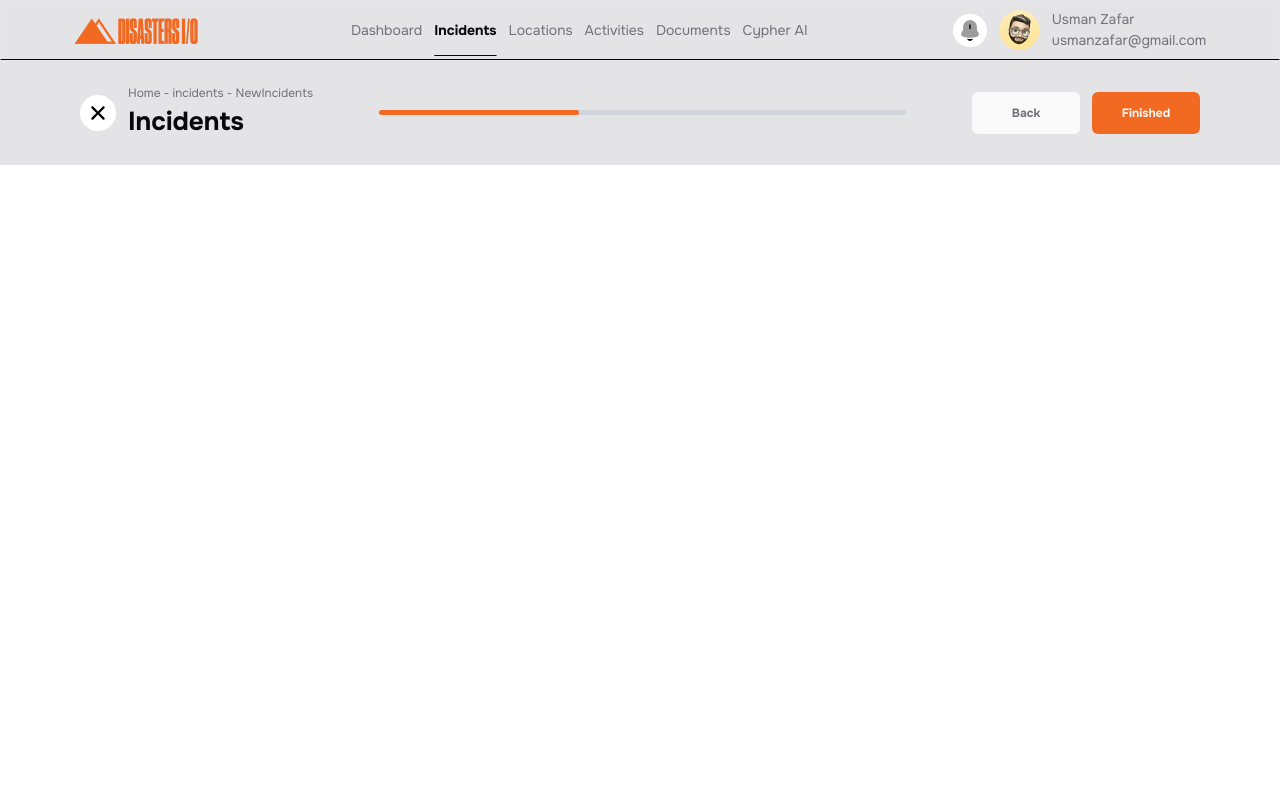
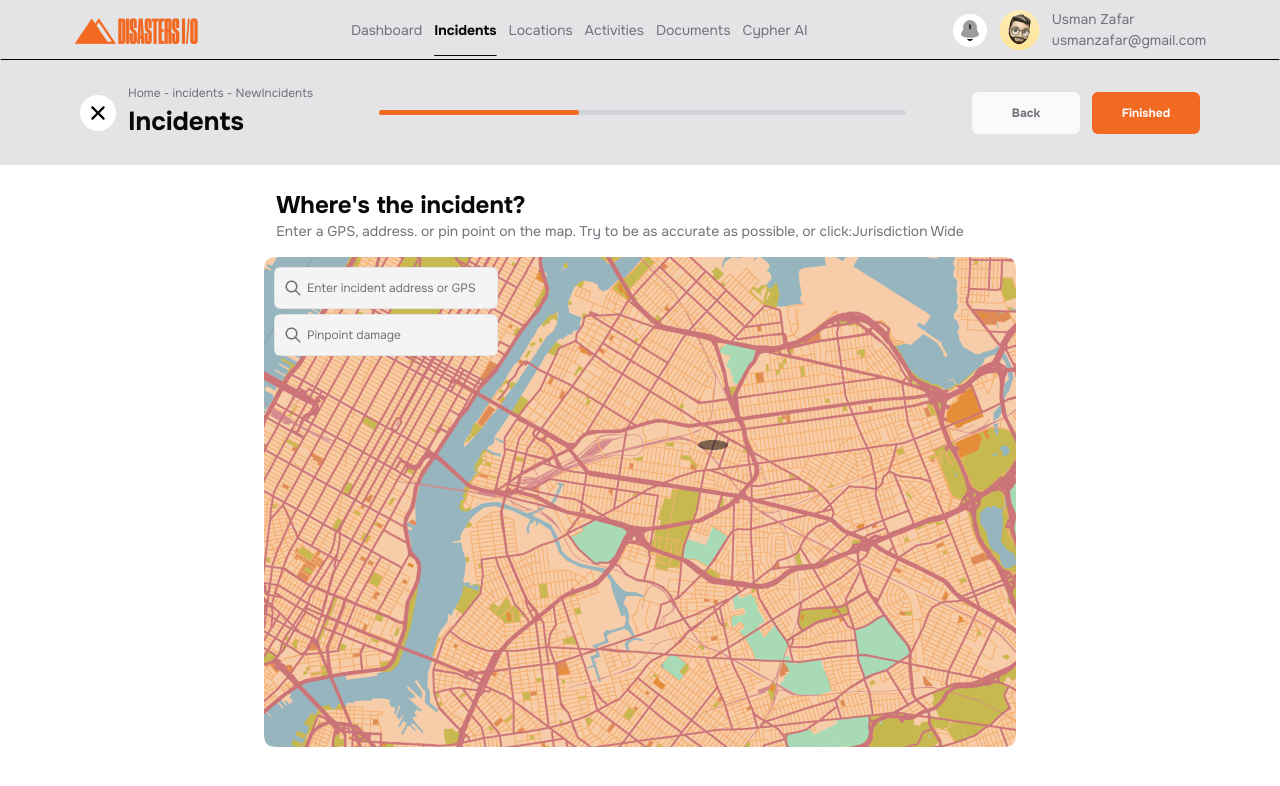
Before and after one commit to Radib181/disasters-I-O, a React (Vite) app: page /incidents/stepbar/newIncidents/describeIncidents/location in a window 1280 px wide. Shown: the top 786 px of the page. Built offline with nearby package versions, Linux system fonts and the light colour scheme.

Commit message:
incidents section complete

```diff
--- a/src/App.jsx
+++ b/src/App.jsx
@@ -9,6 +9,7 @@ import React from "react";
 import NewIncidents from "./components/pages/incidents/NewIncidents";
 import DescribeIncidents from "./components/pages/incidents/DescribeIncidents";
 import IncidentsLocation from './components/pages/incidents/IncidentsLocation';
+import Location from "./components/pages/Location/Location";
 
 function App() {
   return (
@@ -19,9 +20,19 @@ function App() {
           <Route path="/" element={<Dashboard />} />
           <Route path="/incidents" element={<Incidents />} />
           <Route path="/incidents/stepbar" element={<StepBar />} />
-          <Route path="/incidents/stepbar/newIncidents" element={<NewIncidents />} />
-          <Route path="/incidents/stepbar/newIncidents/describeIncidents" element={<DescribeIncidents />} />
-          <Route path="/incidents/stepbar/newIncidents/describeIncidents/location" element={<IncidentsLocation />} />
+          <Route
+            path="/incidents/stepbar/newIncidents"
+            element={<NewIncidents />}
+          />
+          <Route
+            path="/incidents/stepbar/newIncidents/describeIncidents"
+            element={<DescribeIncidents />}
+          />
+          <Route
+            path="/incidents/stepbar/newIncidents/describeIncidents/location"
+            element={<IncidentsLocation />}
+          />
+          <Route path="/Locations" element={<Location />} />
         </Routes>
       </BrowserRouter>
     </>
--- /dev/null
+++ b/src/components/pages/Location/Location.jsx
@@ -0,0 +1,9 @@
+const Location = () => {
+  return (
+    <div>
+      <h1 className="text-center mt-5">location page</h1>
+    </div>
+  );
+};
+
+export default Location;
--- a/src/components/pages/incidents/IncidentsLocation.jsx
+++ b/src/components/pages/incidents/IncidentsLocation.jsx
@@ -1,6 +1,14 @@
+import { useNavigate } from "react-router-dom";
 import NewIncident from "../../shared/NewIncident";
 
 const IncidentsLocation = () => {
+  const navigate = useNavigate();
+  const stepBack = () => {
+    navigate("/incidents/stepbar/newIncidents/describeIncidents");
+  };
+  const finished = () => {
+    navigate("/Locations");
+  };
   return (
     <div>
       <NewIncident
@@ -8,7 +16,21 @@ const IncidentsLocation = () => {
         btnBack="Back"
         welcome="Home - incidents - NewIncidents"
         heading="Incidents"
+        onClick={finished}
+        stepBackClick={stepBack}
       />
+      <div className="flex flex-col justify-center items-center gap-4 my-6">
+        <div className="-ms-10">
+          <h1 className="font-bold text-2xl text-blackBold ">
+            Where&apos;s the incident?
+          </h1>
+          <p className="text-[14px] leading-5 text-grayBold">
+            Enter a GPS, address. or pin point on the map. Try to be as accurate
+            as possible, or click:Jurisdiction Wide
+          </p>
+        </div>
+        <img src="/google-map.png" alt="google map" className="img-fluid" />
+      </div>
     </div>
   );
 };
```
Also changed, not shown: public/google-map.png (added).
